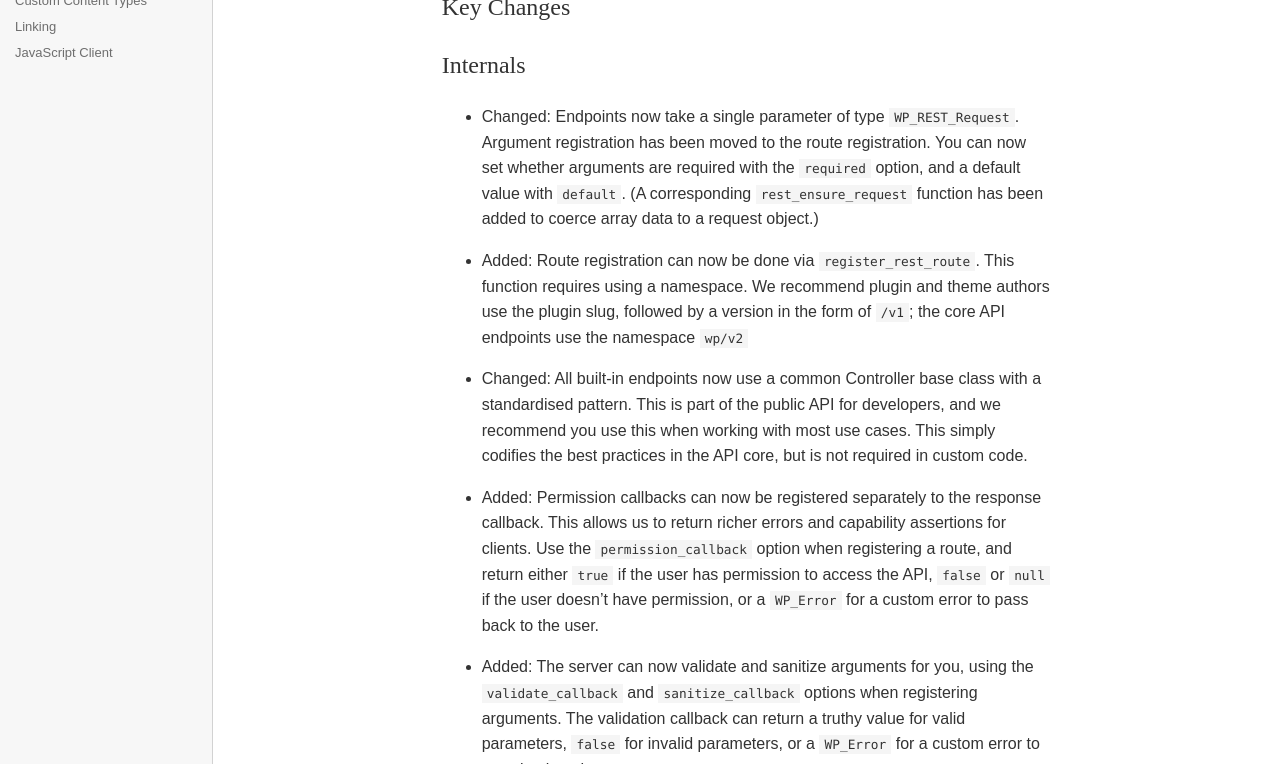
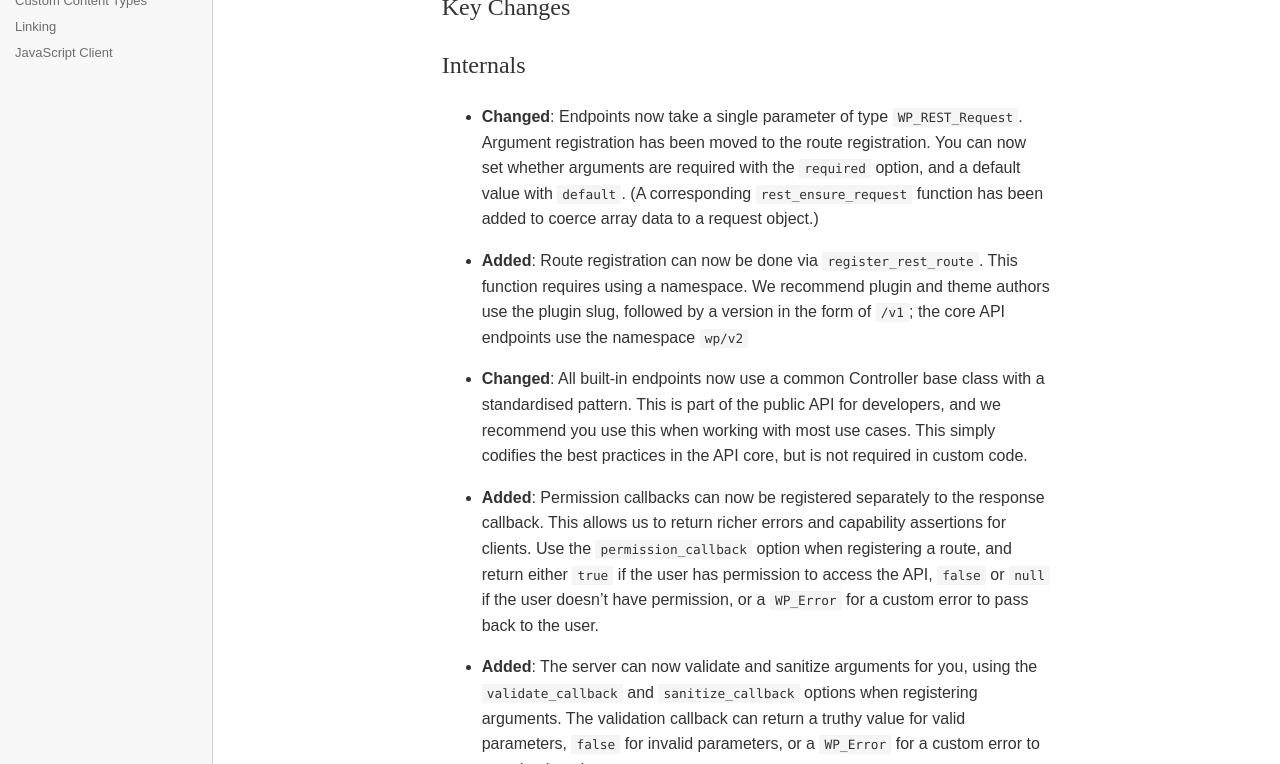
Before and after one commit to WP-API/docs-v2, a Jekyll site: the page built from changes-beta-1.md, in a window 1280 px wide and 1400 px high. Shown: the part 491-1255 px from the top of the window. Built offline with Jekyll 4.4.1, drawn with Linux system fonts in a browser that asks for light colours.

```diff
--- a/changes-beta-1.md
+++ b/changes-beta-1.md
@@ -21,31 +21,31 @@ then we'd also love to know that. :)
 
 ## Internals
 
-* Changed: Endpoints now take a single parameter of type `WP_REST_Request`.
+* **Changed**: Endpoints now take a single parameter of type `WP_REST_Request`.
   Argument registration has been moved to the route registration. You can now
   set whether arguments are required with the `required` option, and a default
   value with `default`. (A corresponding `rest_ensure_request` function has
   been added to coerce array data to a request object.)
 
-* Added: Route registration can now be done via `register_rest_route`. This
+* **Added**: Route registration can now be done via `register_rest_route`. This
   function requires using a namespace. We recommend plugin and theme authors
   use the plugin slug, followed by a version in the form of `/v1`; the core
   API endpoints use the namespace `wp/v2`
 
-* Changed:  All built-in endpoints now use a common Controller base class with
+* **Changed**:  All built-in endpoints now use a common Controller base class with
   a standardised pattern. This is part of the public API for developers, and
   we recommend you use this when working with most use cases. This simply
   codifies the best practices in the API core, but is not required in
   custom code.
 
-* Added: Permission callbacks can now be registered separately to the response
+* **Added**: Permission callbacks can now be registered separately to the response
   callback. This allows us to return richer errors and capability assertions
   for clients. Use the `permission_callback` option when registering a route,
   and return either `true` if the user has permission to access the API,
   `false` or `null` if the user doesn't have permission, or a `WP_Error` for a
   custom error to pass back to the user.
 
-* Added: The server can now validate and sanitize arguments for you, using the
+* **Added**: The server can now validate and sanitize arguments for you, using the
   `validate_callback` and `sanitize_callback` options when registering
   arguments. The validation callback can return a truthy value for valid
   parameters, `false` for invalid parameters, or a `WP_Error` for a custom
```
